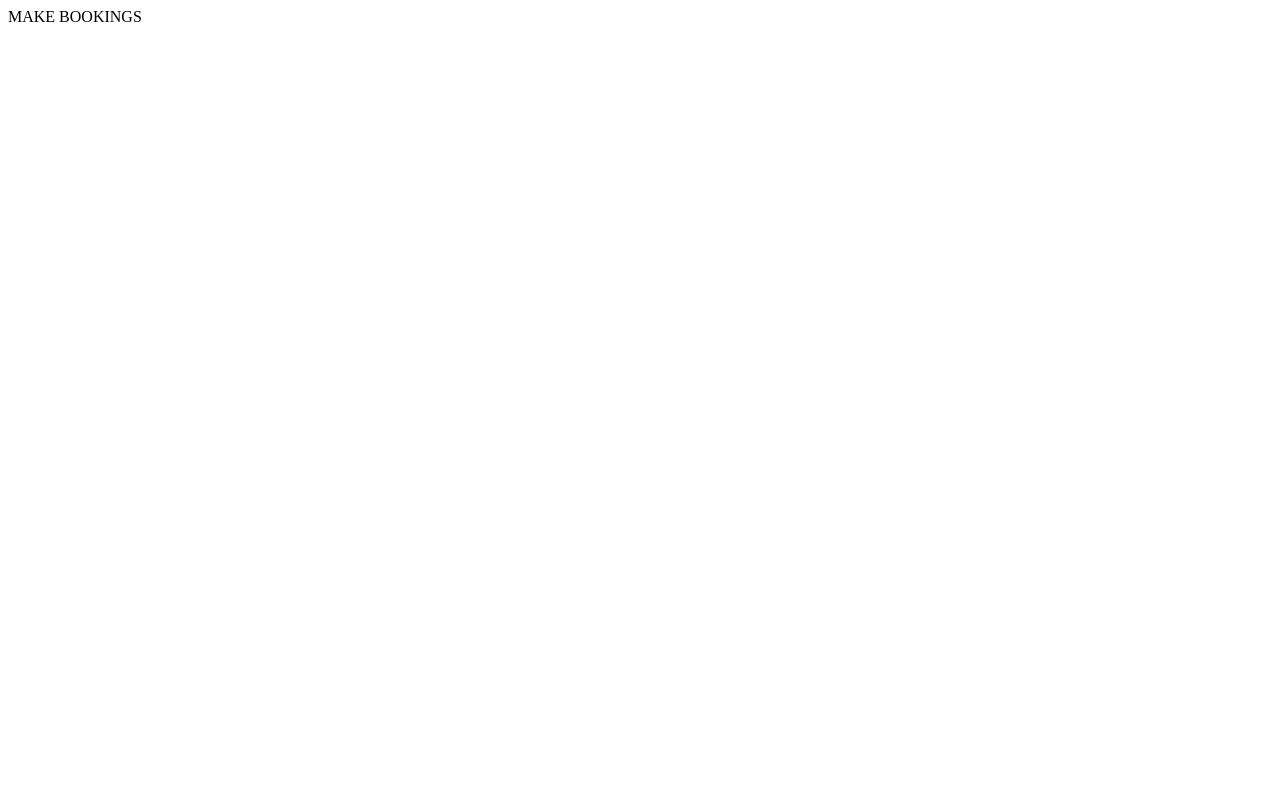
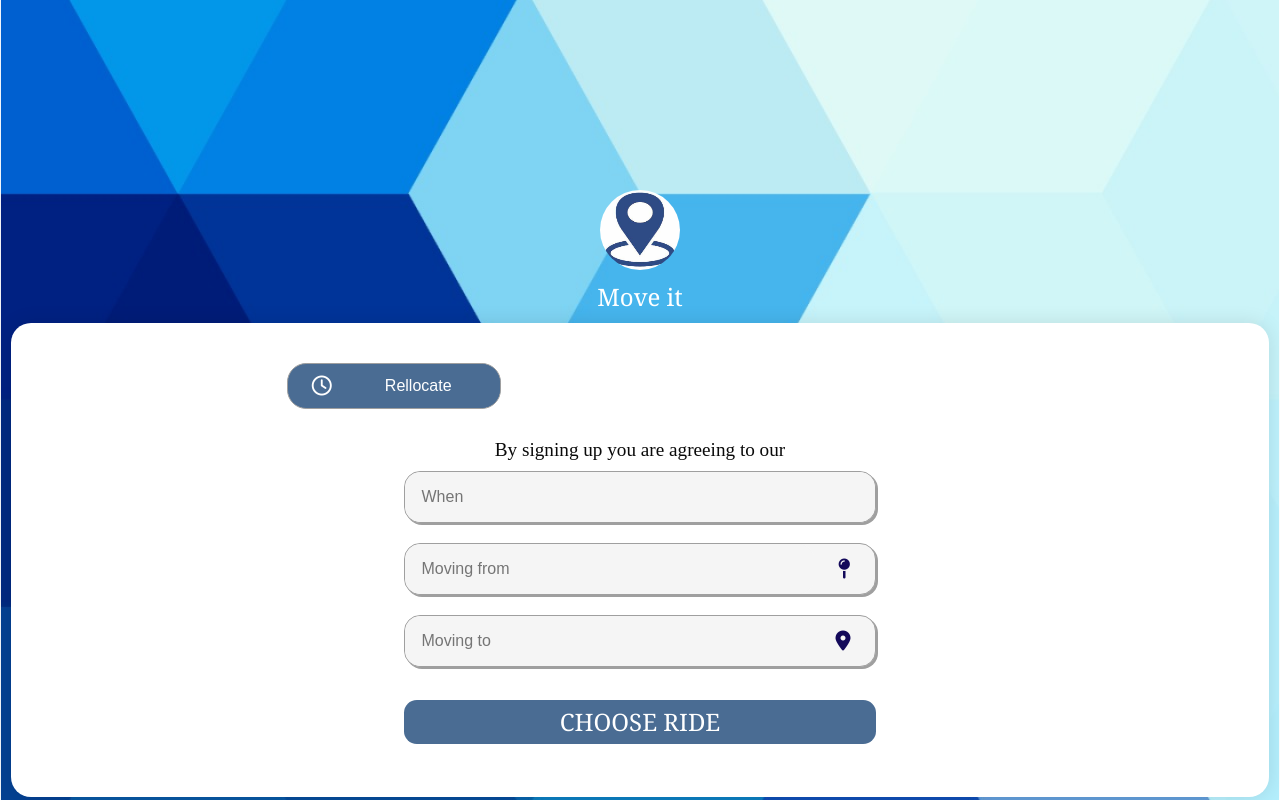
Before and after one commit to Kaybee-debug/MoveItApp, a Django app: page /Relocate/bookings/ in a window 1280 px wide. Before the commit the page is almost empty. Run offline with Django 4.2, Linux system fonts and the light colour scheme; some libraries are stand-ins or nearby versions.

Commit message:
updated rellocate.html

```diff
--- a/MoveItProject/static/style.css
+++ b/MoveItProject/static/style.css
@@ -185,6 +185,41 @@ button:hover {
     color:red;
 }
 
+#rellocate {
+    margin-left: 20%;
+    width: 18%;
+    background: #4a6c93;
+    box-shadow: none;
+    border-radius: 1.2rem;
+}
+
+#rellocate input {
+    border-radius: 1.2rem;
+    padding: .8rem 3px;
+    background: #4a6c93;
+    color: #FFFFFF;
+    border: none;
+}
+
+#rellocate span {
+    margin-right: 5px;
+    color: #FFFFFF;
+}
+
+#relocateform {
+    margin-top: 13%;
+}
+
+.relocatep {
+    padding: 10px;
+    font-size: 1.2rem;
+}
+
+#relocateform form .inputbox span {
+    padding-right: 1.5rem;
+    color: #13095a;
+}
+
 
 /* responsiveness */
 
@@ -208,6 +243,19 @@ button:hover {
     #signInform .content {
         margin-bottom: -13%;
     }
+    #relocateform {
+        margin-top: 0;
+    }
+    #rellocate {
+        width: 50%;
+        background: #4a6c93;
+        margin: 0;
+    }
+    #rellocate input {
+        padding: 1rem;
+        background: #4a6c93;
+        color: #FFFFFF;
+    }
 }
 
 @media(max-width: 450px) {
--- a/templates/relocate.html
+++ b/templates/relocate.html
@@ -1 +1,45 @@
-<P>MAKE BOOKINGS</P>
+{% load static %}
+<html>
+
+<head>
+    <!-- fontawesome cdn link -->
+    <link rel="stylesheet" href="https://cdnjs.cloudflare.com/ajax/libs/font-awesome/6.3.0/css/all.min.css" integrity="sha512-SzlrxWUlpfuzQ+pcUCosxcglQRNAq/DZjVsC0lE40xsADsfeQoEypE+enwcOiGjk/bSuGGKHEyjSoQ1zVisanQ==" crossorigin="anonymous" referrerpolicy="no-referrer"
+    />
+    <!-- custom css link -->
+    <link rel="stylesheet" href="{% static 'style.css' %}">
+</head>
+
+<body>
+
+    <section class="register" id="signInform">
+        <div class="row" id="relocateform">
+            <img class="image" src="images/moveit.jpg" alt="" srcset="">
+            <h2>Move it</h2>
+            <div class="content">
+                <div class="inputbox" id="rellocate">
+                    <span><i class="fa-sharp fa-regular fa-clock" ></i></span>
+                    <input type="button" value="Rellocate">
+				</div>
+                <form method="POST" class="input-group">
+                    <p class="relocatep">By signing up you are agreeing to our</p>
+                    <div class="inputbox">
+                        <input type="text" name="date" placeholder="When">
+                    </div>
+                    <div class="inputbox">
+                        <input type="address" name="starting_point" placeholder="Moving from">
+                        <span><i class="fas fa-map-pin" ></i></span>
+                        </div>
+                    <div class="inputbox">
+                        <input type="address" name="destination" placeholder="Moving to">
+                        <span><i class="fas fa-location-dot" ></i></span>
+                    </div>
+                    <button class="btn" id="signUp">Choose ride</button>
+                </form>
+            </div>
+
+        </div>
+    </section>
+
+</body>
+
+</html>
```
